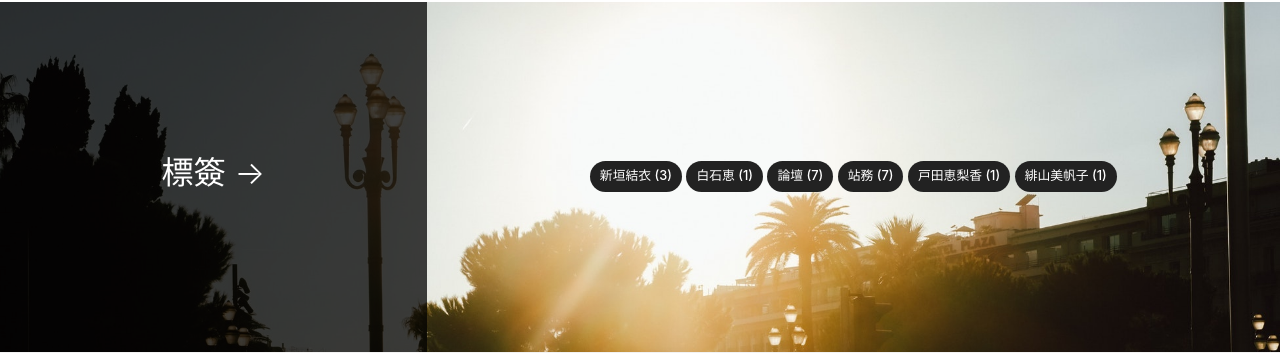
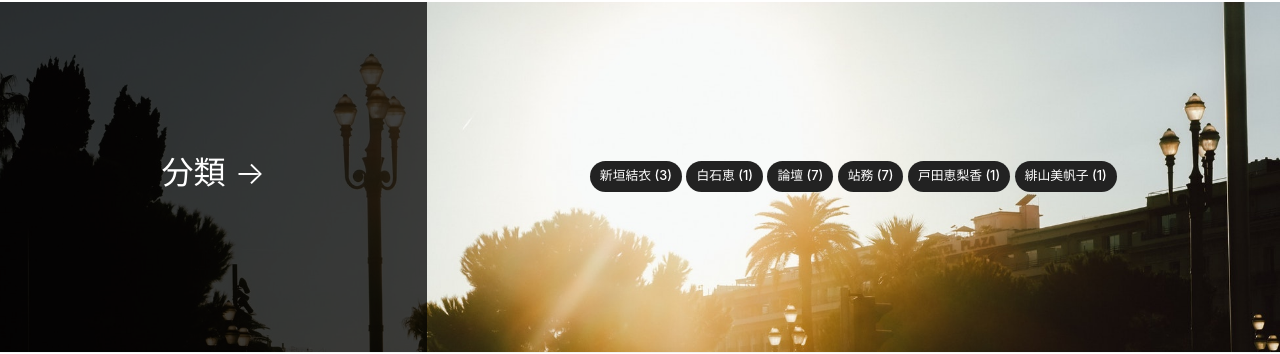
Before and after one commit to mogu-shirahi/mogu-shirahi.github.io, a Jekyll site: the page built from index.html, in a window 1280 px wide and 900 px high, scrolled down 566 px. Shown: the part 439-793 px from the top of the window. Built offline with Jekyll 4.4.1, drawn with Linux system fonts in a browser that asks for light colours; nearby versions of some CDN libraries; the list of posts is cut into pages by our own code.

Commit message:
Update default.html

```diff
--- a/_layouts/default.html
+++ b/_layouts/default.html
@@ -132,7 +132,7 @@
 	<div class="d-md-flex h-100">
 		<div class="col-md-4 transpdark align-self-center text-center h-100">
             <div class="d-md-flex align-items-center justify-content-center h-100">
-                <h2 class="d-md-block align-self-center py-1 font-weight-light">標簽 <span class="d-none d-md-inline">→</span></h2>
+                <h2 class="d-md-block align-self-center py-1 font-weight-light">分類 <span class="d-none d-md-inline">→</span></h2>
             </div>
 		</div>
 		<div class="col-md-8 p-5 align-self-center text-center">
```
